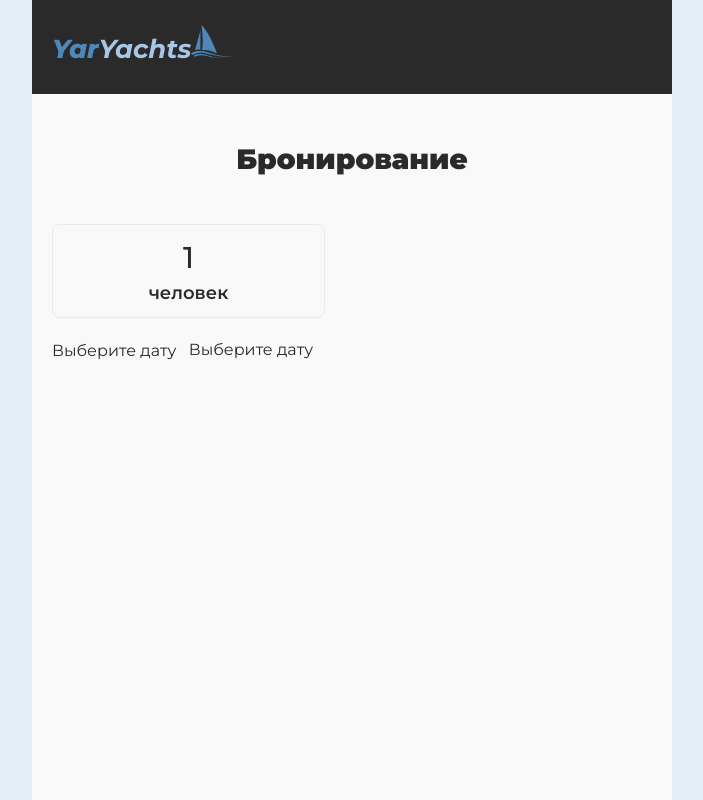
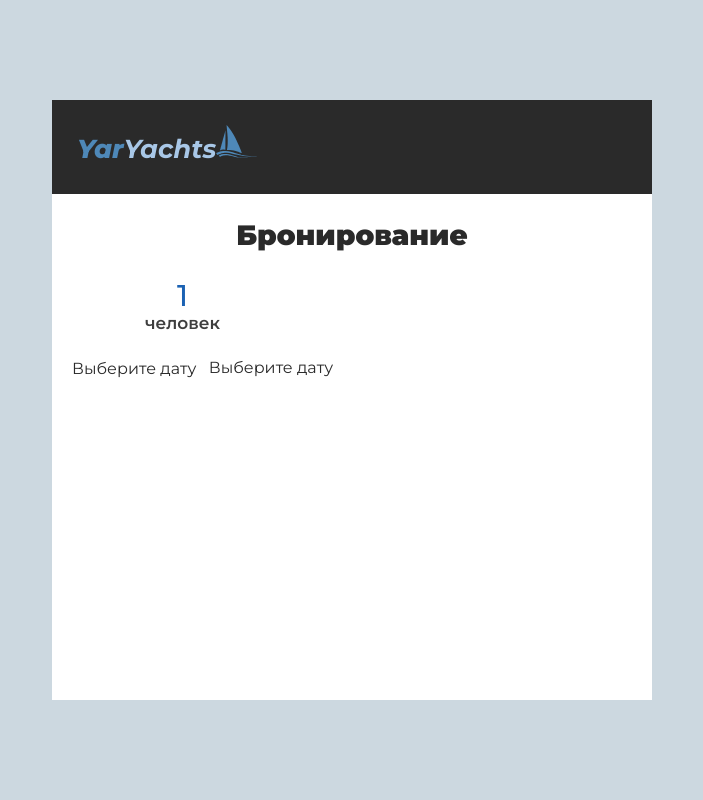
Before and after one commit to Buchaches/Yachting-school, a PHP site: page /booking.php in a window 1280 px wide. Shown: the whole page, without its empty margins (288-991 px from the left). Run offline with PHP 8.4, Linux system fonts and the light colour scheme; the visitor is signed in with stand-in values (Sample User, id 1); data that the repository does not hold is empty; some libraries are stand-ins or nearby versions.

Commit message:
Edit booking CSS

```diff
--- a/assets/css/booking.css
+++ b/assets/css/booking.css
@@ -7,7 +7,7 @@
 
 body{
     min-height: 100vh;
-    background-color: #e3eff8;
+    background-color: #ccd8e0;
     display: flex;
     justify-content: center;
 }
@@ -15,16 +15,16 @@ body{
 /* --------------------------------------    Booking   --------------------------------------*/
 
 .booking{
-    background-color: #f9f9f9;
+    background-color: #fff;
     margin: auto;
-    width: 640px;
-    min-height: 100vh;
+    width: 600px;
+    min-height: 600px;
 }
 
 /* ------------------    Header   ------------------*/
 .header{
     position: relative;
-    padding: 25px 20px;
+    padding: 25px;
     display: flex;
     justify-content: space-between;
     align-items: center;
@@ -32,7 +32,7 @@ body{
 }
 
 .header__account {
-    height: 32px;
+    height: 36px;
 }
 
 .header__account__menu {
@@ -67,10 +67,10 @@ body{
 }
 
 .form__title{
-    padding: 24px 0;
     text-align: center;
     font-weight: 900;
     font-size: 28px;
+    /* padding-bottom: 16px; */
 }
 
 /* -------    Capacity    -------*/
@@ -83,12 +83,12 @@ body{
 }
 
 .number-input{
-    padding: 10px;
+    /* padding: 10px; */
     display: flex;
     align-items: center;
     justify-content: space-between;
-    border: 1px solid var(--primary-border);
-    border-radius: 8px;
+    /* border: 1px solid var(--primary-border); */
+    /* border-radius: .25rem; */
 }
 
 .value{
@@ -98,7 +98,7 @@ body{
     justify-content: center;
     flex-direction: column;
     height: 100%;
-    margin: 0 20px;
+    margin: 0 5px;
 }
 
 .number {
@@ -108,11 +108,14 @@ body{
     justify-content: center;
     font-size: 30px;
     font-weight: 500;
+    line-height: 1;
+    color: var(--accent-blue);
 }
 
 .text {
-    font-size: 18px;
+    font-size: 17px;
     font-weight: 600;
     width: 91px;
     text-align: center;
+    opacity: 0.9;
 }
--- a/booking.php
+++ b/booking.php
@@ -47,7 +47,7 @@
             </a>
 
             <div class="header__account">
-                <lord-icon id="menuButton" onclick="toggleMenu()" src="https://cdn.lordicon.com/kthelypq.json" trigger="click" colors="primary:#fff" style="width:32px;height:32px;cursor:pointer"></lord-icon>
+                <lord-icon id="menuButton" onclick="toggleMenu()" src="https://cdn.lordicon.com/kthelypq.json" trigger="click" colors="primary:#fff" style="width:36px;height:36px;cursor:pointer"></lord-icon>
                 <ul class="header__account__menu" id="dropdownMenu">
                     <?php if ($_SESSION['role_id'] === '3'): ?>
                         <li class="header__account__menu-items">
@@ -78,7 +78,7 @@
                         onclick="decrease();"
                         src="https://cdn.lordicon.com/dykoqszm.json"
                         stroke="bold"
-                        colors="primary:#2a2a2a,secondary:#2a2a2a"
+                        colors="primary:#1b62b3,secondary:#1b62b3"
                         style="width:60px;height:60px;cursor:pointer;opacity:0.2;">
                     </lord-icon>
                     <div class="value no-select">
@@ -91,7 +91,7 @@
                         onclick="increase()"
                         src="https://cdn.lordicon.com/zrkkrrpl.json"
                         stroke="bold"
-                        colors="primary:#2a2a2a,secondary:#2a2a2a"
+                        colors="primary:#1b62b3,secondary:#1b62b3"
                         style="width:60px;height:60px;cursor:pointer">
                     </lord-icon>
                 </div>
```
